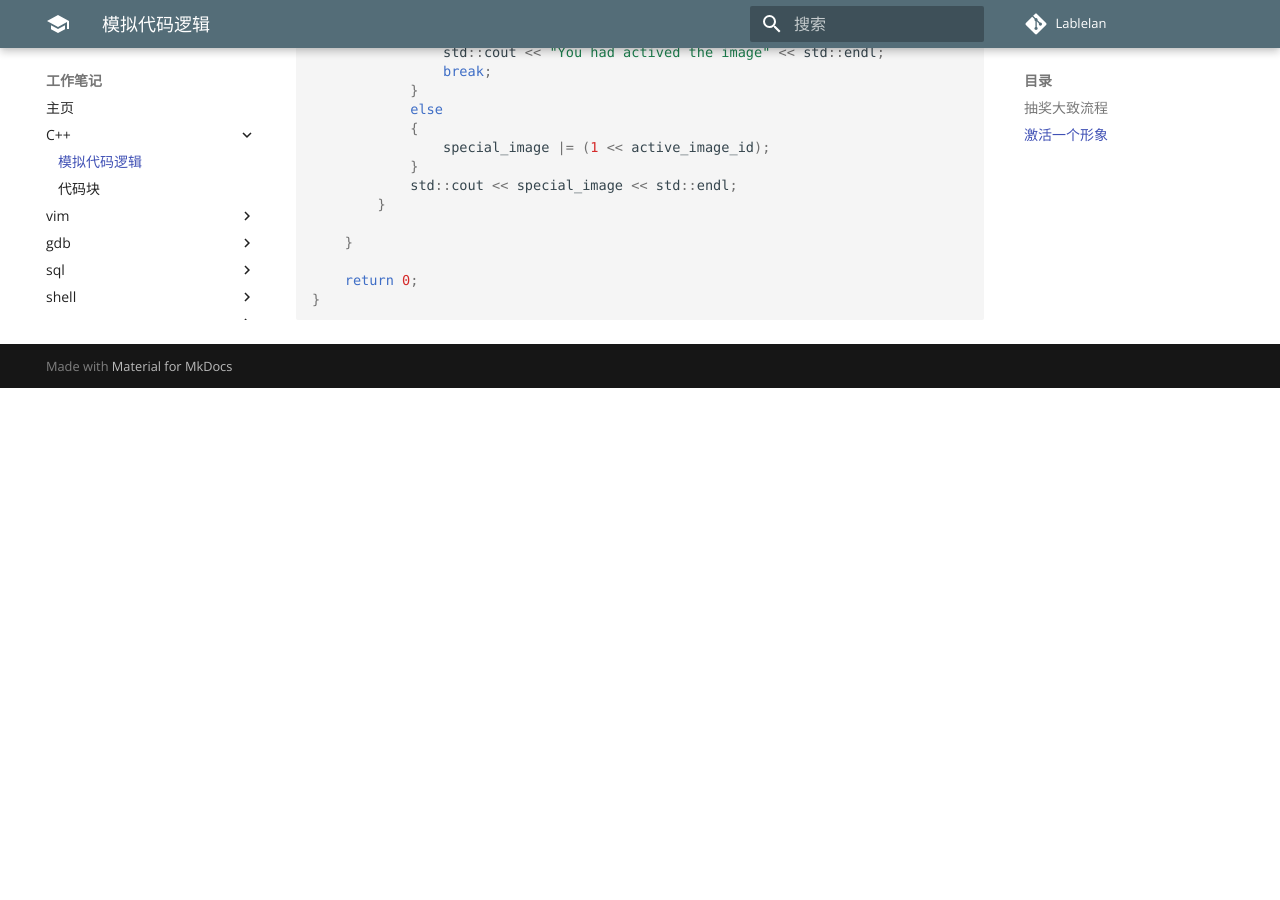
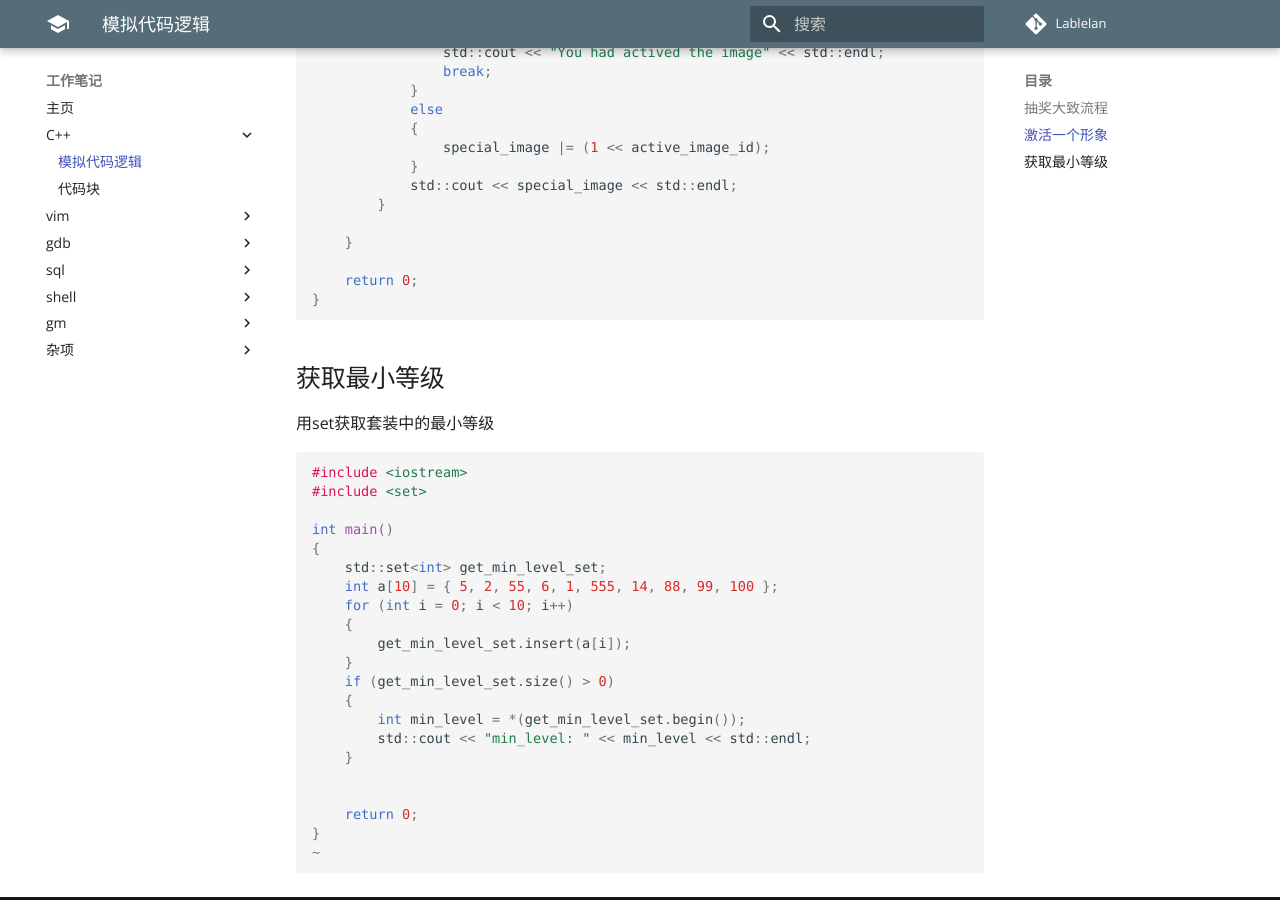
Before and after one commit to lablelan/WorkNote, an MkDocs documentation site: the page built from docs/C++/logiccode.md, in a window 1280 px wide and 900 px high, scrolled down 1494 px. Built offline with MkDocs 1.6.1 and Material for MkDocs 9.7.7, drawn with Linux system fonts in a browser that asks for light colours; some web fonts are replaced; old or Windows-style settings are respelled for this version of MkDocs; before the commit the page ends 1882 px from its top, so only the background shows below that.

Commit message:
整理代码

````diff
--- a/docs/C++/logiccode.md
+++ b/docs/C++/logiccode.md
@@ -80,3 +80,29 @@ int main()
     return 0;
 }
 ```
+
+## 获取最小等级
+用set获取套装中的最小等级
+```c++
+#include <iostream>
+#include <set>
+
+int main()
+{
+    std::set<int> get_min_level_set;
+    int a[10] = { 5, 2, 55, 6, 1, 555, 14, 88, 99, 100 };
+    for (int i = 0; i < 10; i++)
+    {
+        get_min_level_set.insert(a[i]);
+    }
+    if (get_min_level_set.size() > 0)
+    {
+        int min_level = *(get_min_level_set.begin());
+        std::cout << "min_level: " << min_level << std::endl;
+    }
+
+
+    return 0;
+}
+~
+```
````
